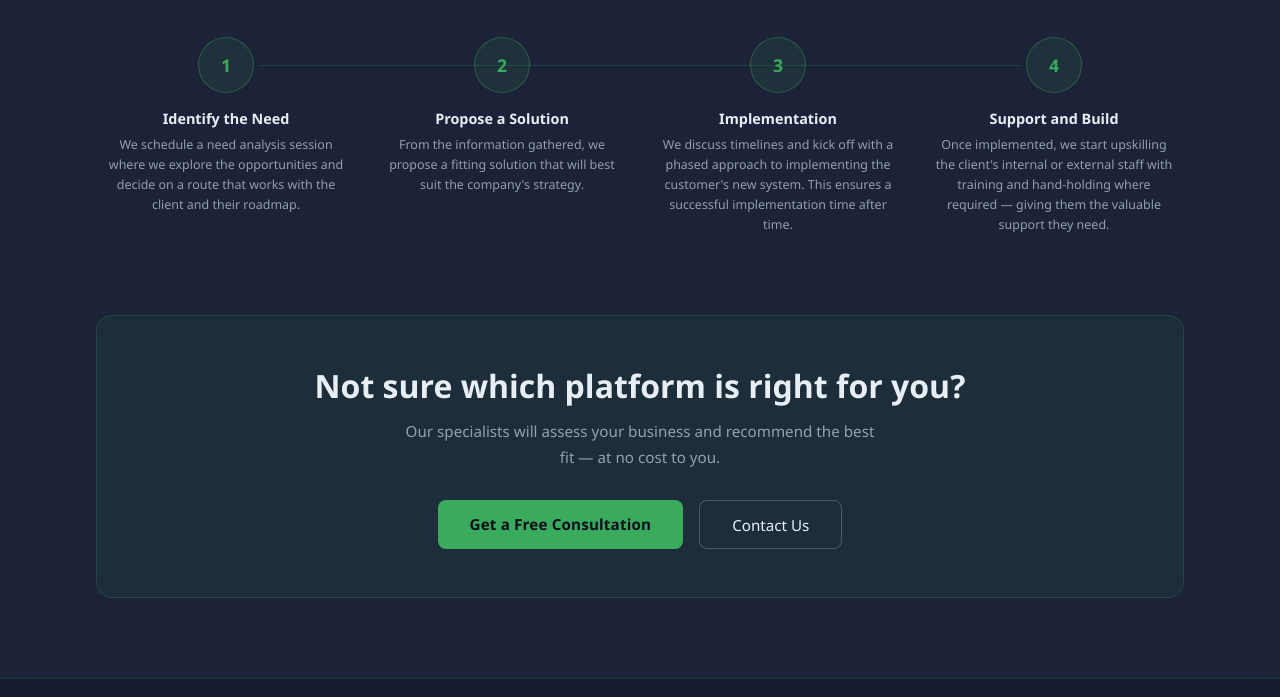
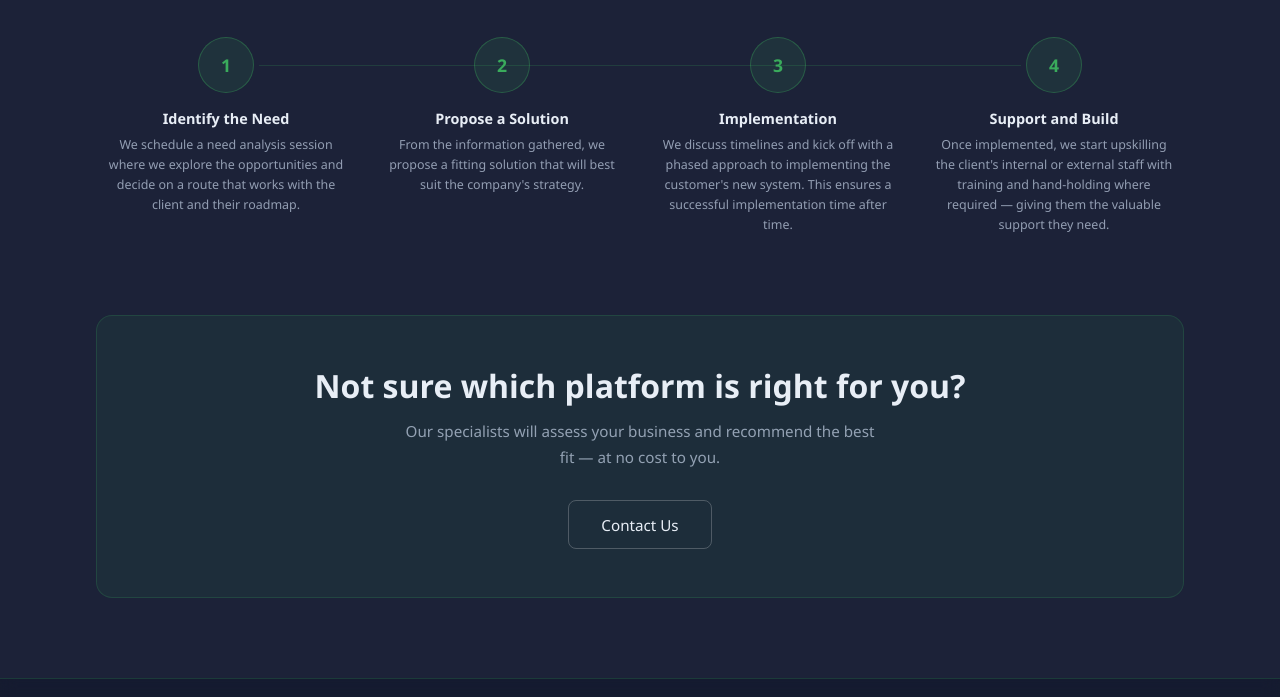
Before and after one commit to Riaan371/paytech-website, a plain HTML site: page partners.html in a window 1280 px wide. Shown: the part 1914-2611 px from the top of the page. Drawn offline with Linux system fonts and the light colour scheme.

Commit message:
Remove Get a Free Consultation CTA from About Us page
Matches the earlier removal on the Products & Services page.

```diff
--- a/partners.html
+++ b/partners.html
@@ -623,7 +623,6 @@
         <h2>Not sure which platform is right for you?</h2>
         <p>Our specialists will assess your business and recommend the best fit — at no cost to you.</p>
         <div class="cta-band-actions">
-          <a href="quote.html" class="btn-primary">Get a Free Consultation</a>
           <a href="contact.html" class="btn-ghost">Contact Us</a>
         </div>
       </div>
```
